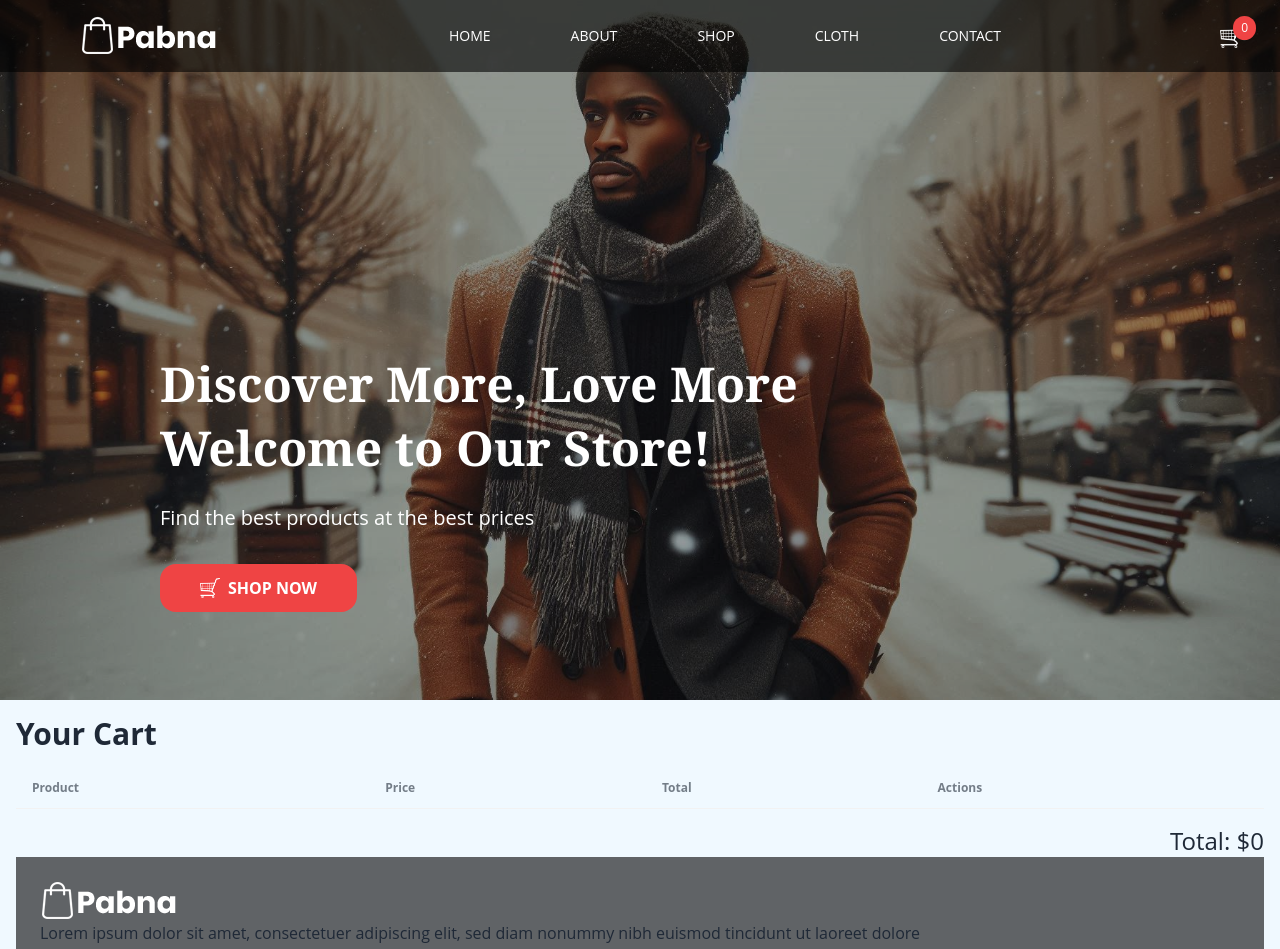
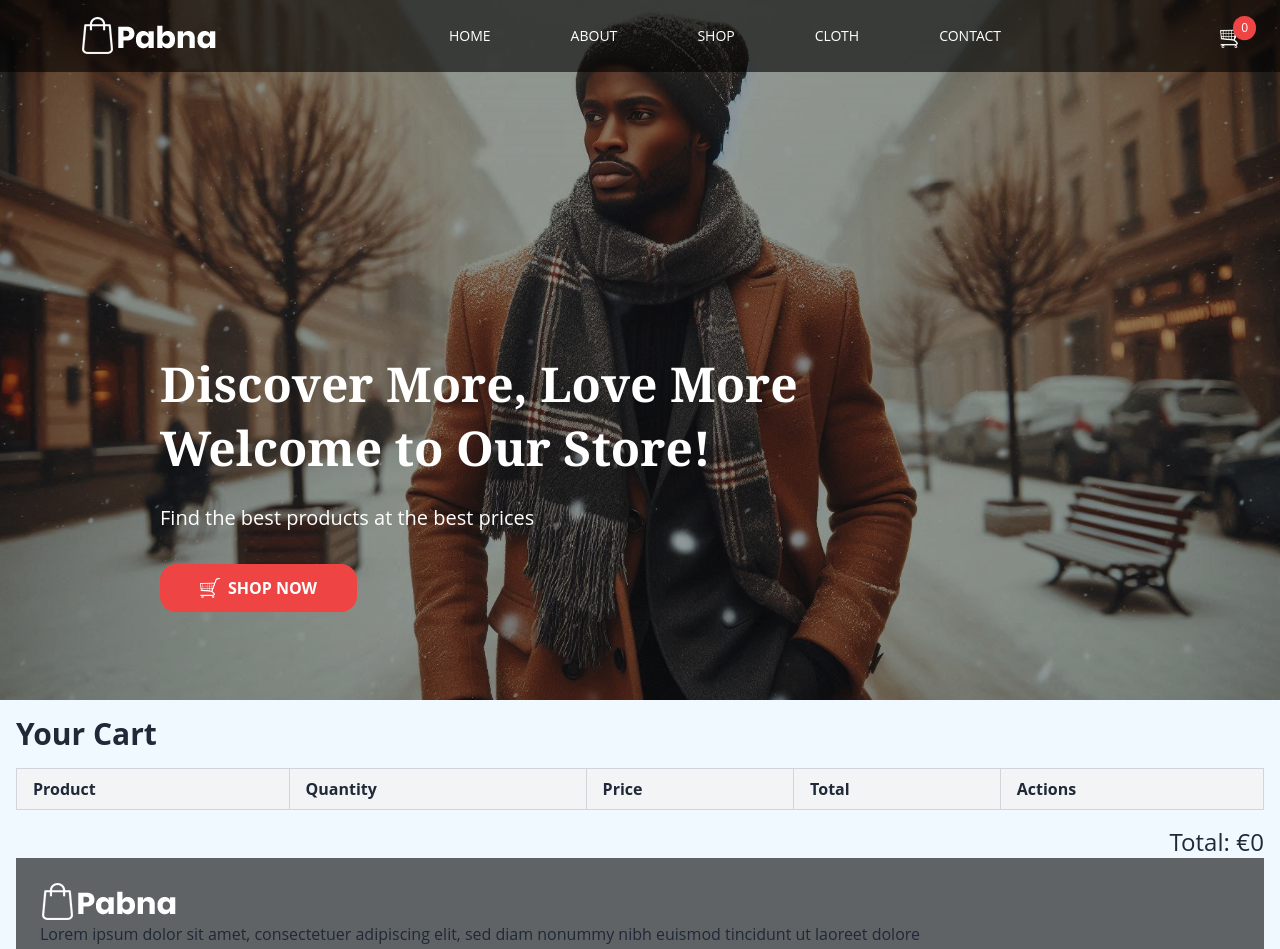
Before and after one commit to shitaldalavi3/Frontend-eCommerce-API, a React (Vite) app: page /cart in a window 1280 px wide. Shown: the top 949 px of the page. Built offline with nearby package versions, Linux system fonts and the light colour scheme.

Commit message:
updated productcard

```diff
--- a/src/Components/ProductCard.jsx
+++ b/src/Components/ProductCard.jsx
@@ -6,7 +6,10 @@ const ProductCard = ({ product }) => {
   const quantity = productInCart ? productInCart.quantity : 0;
 
   return (
-    <div className="relative card w-72 bg-white shadow-md m-4 border group">
+    <div className="relative card w-72 bg-white shadow-md m-4 border group rounded-xl overflow-hidden">
+      {/* Hover Overlay */}
+      <div className="absolute inset-0 bg-black opacity-0 group-hover:opacity-40 transition-opacity duration-300"></div>
+
       {/* New Label - Top Right */}
       <div className="absolute top-2 right-2 bg-black text-white text-xs px-2 py-1 rounded-full">
         New
@@ -20,17 +23,14 @@ const ProductCard = ({ product }) => {
           className="w-full h-72 object-cover transition-opacity duration-300 group-hover:opacity-40"
         />
 
-        {/* Black Overlay */}
-        <div className="absolute inset-0 bg-black opacity-40 transition-opacity duration-300 group-hover:opacity-40"></div>
-
         {/* Hover Action Buttons */}
-        <div className="absolute bottom-2 right-2 flex flex-col space-y-2 opacity-0 group-hover:opacity-100 transition-opacity duration-300">
+        <div className="absolute bottom-2 right-0 flex flex-col space-y-2 transform translate-x-full group-hover:translate-x-0 transition-transform  duration-500 p-3">
           {/* Favorite Button - Heart Icon Turns Red on Hover */}
-           <div className="flex items-end justify-end">
-             <button className="bg-white w-10 h-10 flex items-center justify-center rounded-md shadow-md transition-colors">
-               <i className="fa fa-heart text-black hover:text-red-600 transition-colors text-lg"></i>
-             </button>
-           </div>
+          <div className="flex items-end justify-end">
+            <button className="bg-white w-10 h-10 flex items-center justify-center rounded-md shadow-md transition-colors">
+              <i className="fa fa-heart text-black hover:text-red-600 transition-colors text-lg"></i>
+            </button>
+          </div>
           {/* Add to Cart Button */}
           <button
             className="bg-white text-black px-4 py-2 rounded-md shadow-md hover:bg-red-500 hover:text-white transition-colors"
@@ -44,14 +44,12 @@ const ProductCard = ({ product }) => {
       {/* Product Details with Black Background */}
       <div className="p-4 bg-black text-white flex flex-col items-start">
         <h2 className="text-lg font-bold">{product.name}</h2>
-        <div className="text-lg font-semibold flex items-center mt-2">
-          {/* Prices Side by Side */}
-          <span className="text-red-500 mr-2">€{product.discountedPrice}</span>
-          <span className="line-through text-gray-400">€{product.originalPrice}</span>
+        <div className="text-lg font-semibold mt-2">
+          {/* Display only the current product price */}
+          <span className="text-red-500">€{product.price}</span>
         </div>
       </div>
     </div>
   );
 };
-
 export default ProductCard;
--- a/src/Pages/CartPage.jsx
+++ b/src/Pages/CartPage.jsx
@@ -8,32 +8,49 @@ const CartPage = () => {
   return (
     <div className="container mx-auto p-4">
       <h1 className="text-3xl font-bold mb-4">Your Cart</h1>
-      <table className="table w-full">
+      <table className="min-w-full border border-gray-300 border-collapse">
         <thead>
-          <tr>
-            <th>Product</th>
-            <th>Price</th>
-            <th>Total</th>
-            <th>Actions</th>
+          <tr className="bg-gray-100">
+            <th className="border border-gray-300 py-2 px-4 text-left">
+              Product
+            </th>
+            <th className="border border-gray-300 py-2 px-4 text-left">
+              Quantity
+            </th>
+            <th className="border border-gray-300 py-2 px-4 text-left">
+              Price
+            </th>
+            <th className="border border-gray-300 py-2 px-4 text-left">
+              Total
+            </th>
+            <th className="border border-gray-300 py-2 px-4 text-left">
+              Actions
+            </th>
           </tr>
         </thead>
         <tbody>
           {cart.map((item) => (
-            <tr key={item._id}>
-              <td>{item.name}</td>
-              <td>{item.quantity}</td>
-              <td>€{item.price}</td>
-              <td>€{item.price * item.quantity}</td>
-              <td>
+            <tr key={item._id} className="hover:bg-gray-50">
+              <td className="border border-gray-300 py-2 px-4">{item.name}</td>
+              <td className="border border-gray-300 py-2 px-4">
+                {item.quantity}
+              </td>
+              <td className="border border-gray-300 py-2 px-4">
+                €{item.price}
+              </td>
+              <td className="border border-gray-300 py-2 px-4">
+                €{item.price * item.quantity}
+              </td>
+              <td className="border border-gray-300 py-2 px-4">
                 <div className="flex space-x-2">
                   <button
-                    className="btn btn-secondary"
+                    className="btn bg-red-500 text-white px-2 py-1 rounded"
                     onClick={() => removeFromCart(item)}
                   >
                     -
                   </button>
                   <button
-                    className="btn btn-secondary"
+                    className="btn bg-red-500 text-white px-2 py-1 rounded"
                     onClick={() => addToCart(item)}
                   >
                     +
@@ -45,7 +62,7 @@ const CartPage = () => {
         </tbody>
       </table>
       <div className="text-right mt-4">
-        <h2 className="text-2xl">Total: ${total}</h2>
+        <h2 className="text-2xl">Total: €{total}</h2>
       </div>
       <Footer />
     </div>
--- a/src/Pages/HomePage.jsx
+++ b/src/Pages/HomePage.jsx
@@ -45,7 +45,7 @@ const HomePage = () => {
           {categories.map((category) => (
             <button
               key={category._id}
-              className="bg-primary text-white py-2 px-4 rounded-md"
+              className="bg-red-500 text-white py-2 px-4 rounded-md"
             >
               {category.name}
             </button>
@@ -54,8 +54,8 @@ const HomePage = () => {
       </div>
 
       {/* Products Section */}
-      <div className="container mx-auto p-6">
-        <h2 className="text-3xl font-bold mb-6 text-secondary">Our Products</h2>
+      <div className="container mx-auto p-16">
+        <h2 className="text-4xl font-bold mb-6 text-secondary">Our Products</h2>
         <div className="grid grid-cols-1 sm:grid-cols-2 md:grid-cols-3 lg:grid-cols-4 gap-6">
           {products.map((product) => (
             <ProductCard key={product._id} product={product} />
```
Also changed, not shown: src/assets/image/baby_music.jpg (added).
